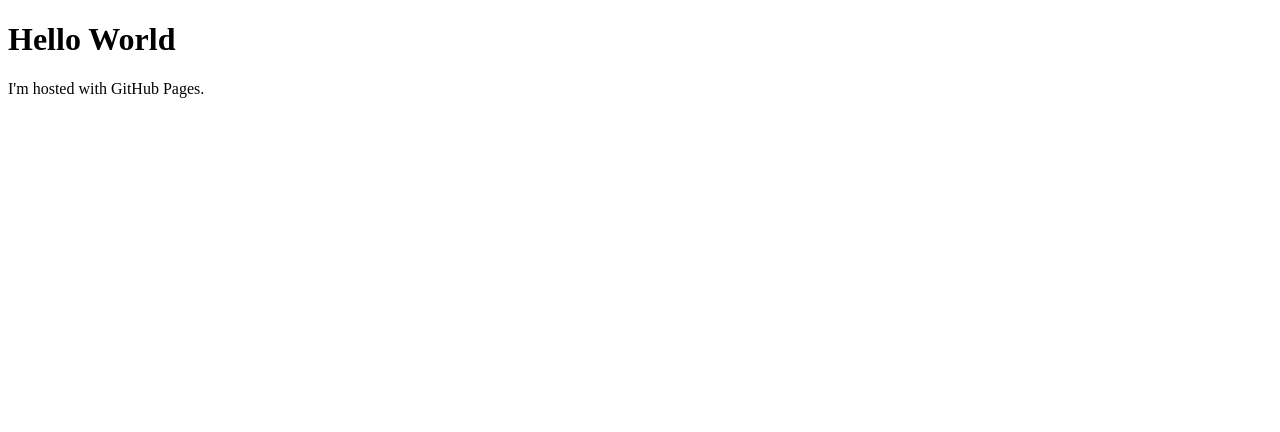
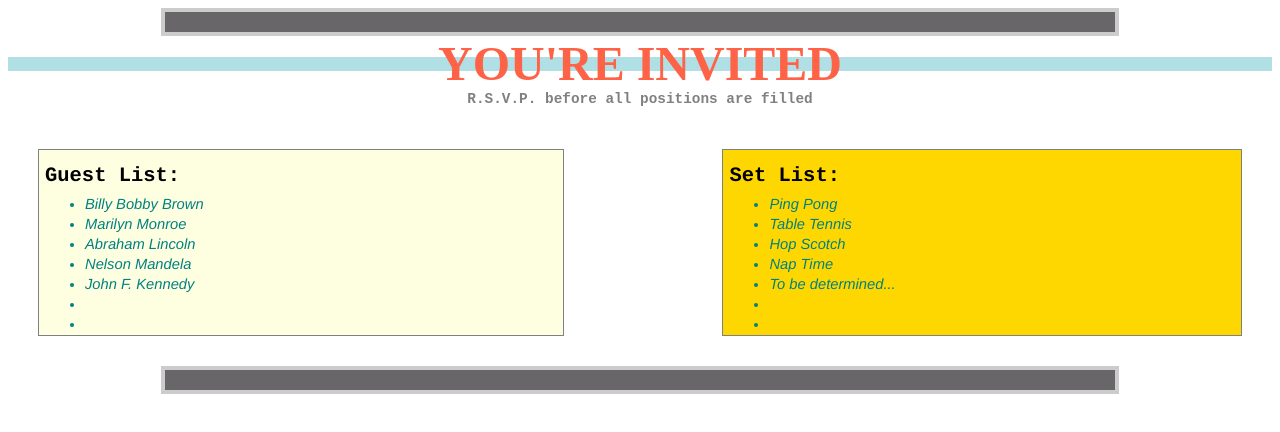
Before and after one commit to ExclusiveWant/ExclusiveWant.github.io, a plain HTML site: page index.html in a window 1280 px wide. Drawn offline with Linux system fonts and the light colour scheme.

Commit message:
Update index.html

```diff
--- a/index.html
+++ b/index.html
@@ -1,7 +1,106 @@
 <!DOCTYPE html>
 <html>
-<body>
-<h1>Hello World</h1>
-<p>I'm hosted with GitHub Pages.</p>
-</body>
+    <head>
+        <meta charset="utf-8">
+        <title>Very cool Spin-off of "Project: Event invite"</title>
+        <style>
+            .empty-space{
+                margin:auto;
+                background-color:rgb(105, 102, 105);
+                border:4px solid rgb(204, 204, 204);
+                padding:1px;
+                width:75%;
+                height:6p;
+                margin-bottom:21px;
+                clear:both;
+
+            }
+            h1{
+                margin:auto;
+                text-align:center;
+                font-weight:bolder;
+                font-family:"Papyrus","Copperplate";
+                font-size: 3em;
+                color:tomato;
+                background-color:powderblue;
+                line-height:.3;
+            }
+            h2{
+                margin-top:8px;
+                font-weight:bold;
+                font-size:1.6em;
+                font-family:courier,monospace;
+            }
+            #subtext-title{
+                text-align:center;
+                font-family:"Courier New";
+                color:gray;
+                font-size:0.9em;
+                margin-top:20px;
+            }
+            #left-details{
+                background-color:rgb(254, 255, 224);
+                width:40%;
+                height:173px;
+                border:1px solid gray;
+                margin:30px;
+                font-size:.8em;
+                padding:6px;
+                position:absolute;
+            }
+            #right-details{
+                float:right;
+                background-color:gold;
+                width:40%;
+                height:173px;
+                border:1px solid gray;
+                margin:30px;
+                font-size:.8em;
+                padding:6px
+            }
+            .list{
+                margin-top:-10px;
+                font-size:1.15em;
+                color:teal;
+                font-style:italic;
+                font-family:Helvetica,times;
+                line-height:1.360;
+            }
+
+        </style>
+    </head>
+    <body>
+        <p class="empty-space"><br></p> <!--Top Spacer-->
+
+        <h1>YOU'RE INVITED</h1> <!--Title of the page-->
+        <h2 id="subtext-title">R.S.V.P. before all positions are filled</h2>
+
+        <div id="left-details">
+        <h2>Guest List:</h2>
+        <ul class="list">
+            <li>Billy Bobby Brown</li>
+            <li>Marilyn Monroe</li>
+            <li>Abraham Lincoln </li>
+            <li>Nelson Mandela</li>
+            <li>John F. Kennedy</li>
+            <li></li>
+            <li></li>
+        </ul>
+        </div>
+
+        <div id="right-details">
+        <h2>Set List:</h2>
+        <ul class="list">
+            <li>Ping Pong</li>
+            <li>Table Tennis</li>
+            <li>Hop Scotch</li>
+            <li>Nap Time</li>
+            <li>To be determined...</li>
+            <li></li>
+            <li></li>
+        </ul>
+        </div>
+
+        <p class="empty-space"><br></p> <!--Bottom Spacer-->
+    </body>
 </html>
```
